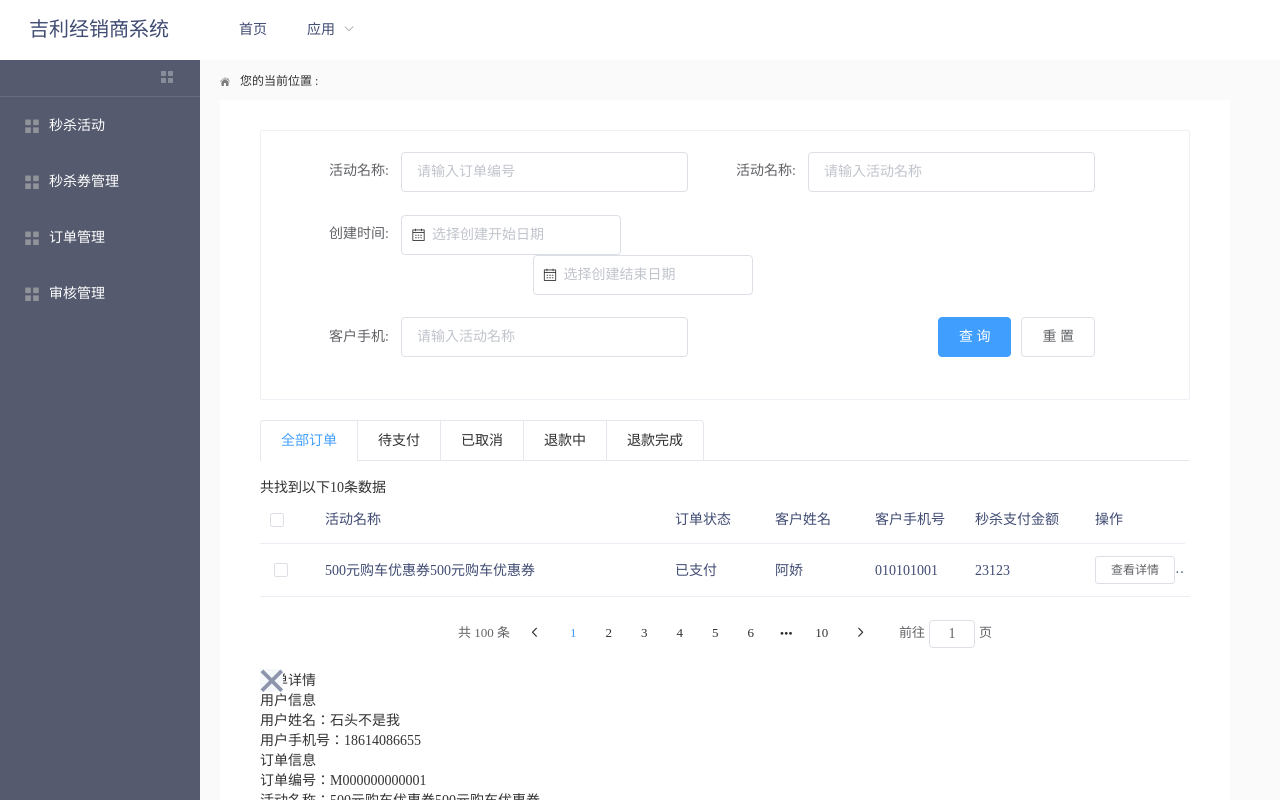
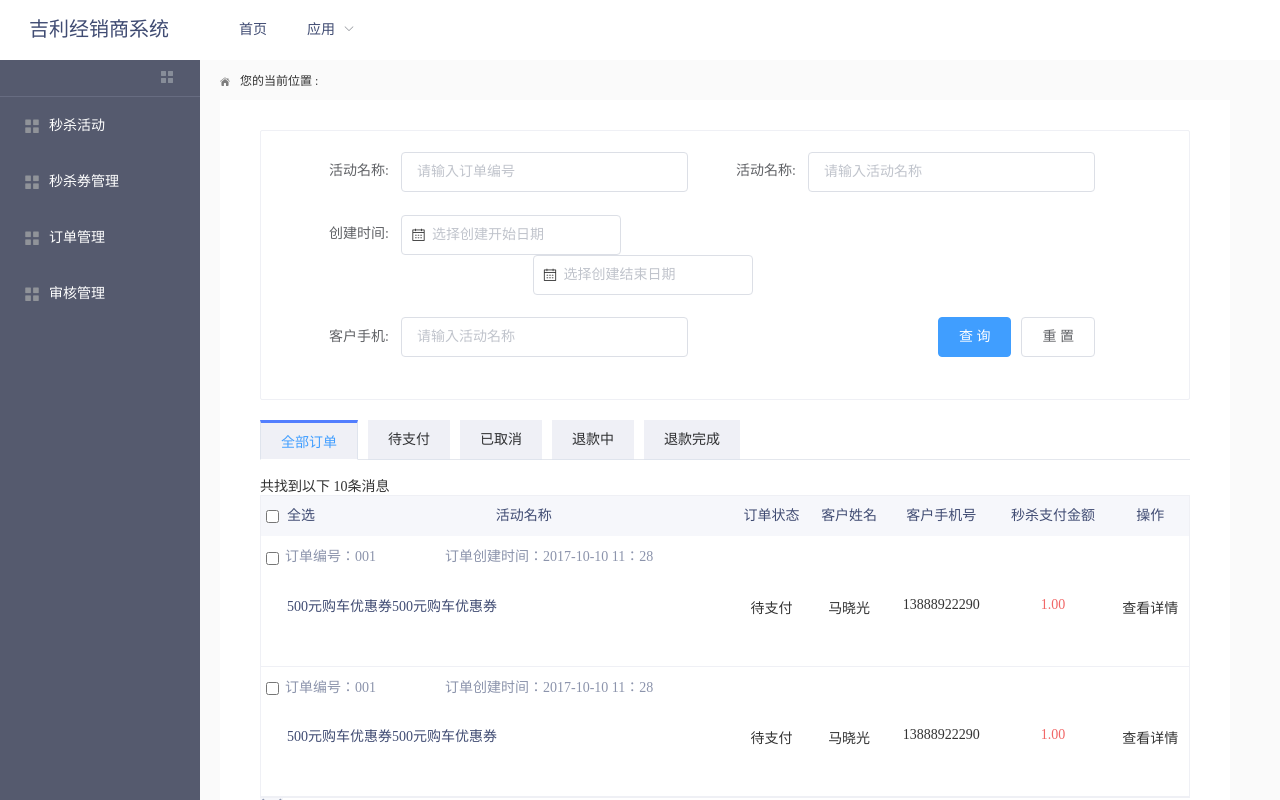
Before and after one commit to hejiao76/marketing_bms, a Vue app: page /#/sedkill/order_list in a window 1280 px wide. Shown: the top 800 px of the page. Built offline with nearby package versions, Linux system fonts and the light colour scheme.

Commit message:
订单详情

```diff
--- a/src/assets/css/style.css
+++ b/src/assets/css/style.css
@@ -441,3 +441,112 @@ table{
   transform: translate(-50%,-50%);
   color: #5e7382;
 }
+html,body{
+  background: #fff;
+}
+.table-order{
+  width: 100%;
+  border-collapse: collapse;
+  background: #fff;
+}
+.table-order th{
+  height: 40px;
+  line-height: 40px;
+  color: #404C73;
+  font-size: 14px;
+  font-weight: 400;
+  background: #F6F7FB;
+}
+.order-row-none{
+  height: 20px;
+}
+.order-row-none td{
+  border: 0 !important;
+}
+.tr-th{
+  background: #fff;
+  height: 40px;
+  line-height: 40px;
+  color: #8C94AC;
+  overflow: hidden;
+}
+.table-order tbody td{
+  font-size: 14px;
+}
+.tr-th span{
+  float: left;
+  height: 20px;
+  line-height: 20px;
+  padding: 2px 0 0;
+  font-size: 14px;
+  font-weight: normal;
+  _displan:inline;
+}
+.tr-th .inp-check{
+  width: 14px;
+  margin:0 5px;
+}
+.tr-th .number{
+  width: 160px;
+}
+.tr-th .datatime,.payfor{
+  width: 250px;
+  margin-right: 30px;
+  _margin-right: 15px;
+}
+.tr-td{
+  text-align: center;
+  vertical-align: top;
+  border-bottom: 1px solid #EFF0F5;
+  height: 90px;
+
+}
+.tr-td td{
+  padding: 21px 0;
+  vertical-align: top !important;
+}
+.car-list{
+  display: block;
+  width: 340px;
+  float: left;
+}
+.car-list-img{
+  float: left;
+  width: 60px;
+  height: 60px;
+  border: 1px solid #EFF0F5;
+  margin: 0 14px;
+  overflow: hidden;
+  _display:inline;
+}
+.car-list-txt{
+  float: left;
+  font-size: 14px;
+  line-height: 20px;
+  overflow: hidden;
+  color: #404C73;
+  padding-left: 26px;
+}
+.car-list-txt a{
+  color:#404C73;
+  /*text-decoration: none;*/
+}
+.clear{
+  display: block;
+  overflow: hidden;
+  clear: both;
+  height: 0;
+  line-height: 0;
+  font-size: 0;
+}
+a.tr-td-a{
+  display: block;
+  color: #404C73;
+  text-decoration: none !important;
+}
+.table-order .price{
+  color: #F16767;
+}
+/*a.tr-td-a:hover{
+	color: #f33;
+}*/
--- a/src/components/order_list.vue
+++ b/src/components/order_list.vue
@@ -1,54 +1,77 @@
 <template>
-  <div>
-    <div><span class="totalTip">共找到以下10条数据</span></div>
-    <el-table
-      ref="multipleTable"
-      :data="tableData3"
-      tooltip-effect="dark"
-      style="width: 100%"
-      @selection-change="handleSelectionChange">
-      <el-table-column
-        type="selection"
-        width="55">
-      </el-table-column>
-      <el-table-column
-        label="活动名称"
-        width="350">
-        <template slot-scope="scope">{{ scope.row.oderName }}</template>
-      </el-table-column>
-      <el-table-column
-        label="订单状态"
-        prop="oderStatus"
-        width="100">
-      </el-table-column>
-      <el-table-column
-        label="客户姓名"
-        prop="userName"
-        width="100">
-      </el-table-column>
-      <el-table-column
-        label="客户手机号"
-        prop="userPhone"
-        width="100">
-      </el-table-column>
-      <el-table-column
-        prop="payAmount"
-        label="秒杀支付金额"
-        width="120">
-      </el-table-column>
-      <el-table-column
-        label="操作"
-        width="100"
-        show-overflow-tooltip>
-        <template slot-scope="scope"><el-button
-          size="mini"
-          @click="chekcOder()">查看详情</el-button>
-        </template>
-      </el-table-column>
-    </el-table>
-    <el-pagination class="ds_oq_pageF" @current-change="handleCurrentChange"
-                   :current-page="currentPage" :page-size="10" layout="total, prev, pager, next, jumper"
-                   :total="totalRow"></el-pagination>
+  <div class="tab-content">
+    <div class="tab-pane active">
+      <div class="margin-bottom-10">
+        共找到以下
+        <span>10</span>条消息
+      </div>
+      <div style="border: 1px solid #EFF0F5;">
+        <!-- 订单表格 beigin -->
+        <table class="table-order" cellspacing="0" aria-describedby="example_info">
+          <thead>
+          <tr>
+            <th class="col-md-2"><input style="float:left;margin: 14px 8px 0px 5px" type="checkbox"><span style="float: left;">全选</span>活动名称</th>
+            <th class="col-md-2">订单状态</th>
+            <th class="col-md-2">客户姓名</th>
+            <th class="col-md-2">客户手机号</th>
+            <th class="col-md-2">秒杀支付金额</th>
+            <th class="col-md-2">操作</th>
+          </tr>
+          </thead>
+          <tbody>
+          <tr class="tr-th">
+            <td colspan="10">
+              <span class="inp-check"><input type="checkbox"/></span>
+              <span class="number">订单编号：001</span>
+              <span class="datatime">订单创建时间：2017-10-10 11：28</span>
+            </td>
+          </tr>
+          <tr class="tr-td">
+            <td>
+              <div class="car-list">
+                <div class="car-list-txt">
+                  <a tabindex="_blank">500元购车优惠券500元购车优惠券</a>
+                </div>
+              </div>
+              <div class="clear"></div>
+            </td>
+            <td>待支付</td>
+            <td>马晓光</td>
+            <td>13888922290</td>
+            <td class="price">1.00</td>
+            <td>
+              <a class="more-txt " href="javascript:;">查看详情</a>
+            </td>
+          </tr>
+          <tr class="tr-th">
+            <td colspan="10">
+              <span class="inp-check"><input type="checkbox"/></span>
+              <span class="number">订单编号：001</span>
+              <span class="datatime">订单创建时间：2017-10-10 11：28</span>
+            </td>
+          </tr>
+          <tr class="tr-td">
+            <td>
+              <div class="car-list">
+                <div class="car-list-txt">
+                  <a tabindex="_blank">500元购车优惠券500元购车优惠券</a>
+                </div>
+              </div>
+              <div class="clear"></div>
+            </td>
+            <td>待支付</td>
+            <td>马晓光</td>
+            <td>13888922290</td>
+            <td class="price">1.00</td>
+            <td>
+              <a class="more-txt green"  href="javascript:;">查看详情</a>
+            </td>
+          </tr>
+          </tbody>
+        </table>
+        <!-- 订单表格 end -->
+      </div>
+    </div>
   </div>
 </template>
 
@@ -101,6 +124,22 @@ export default {
 </script>
 
 <!-- Add "scoped" attribute to limit CSS to this component only -->
-<style scoped>
-
+<style>
+  .el-tabs--card>.el-tabs__header .el-tabs__nav{
+    border:none;
+  }
+  .el-tabs__item{
+    background: #EFF0F6;
+  }
+  .el-tabs--card>.el-tabs__header .el-tabs__item{
+    float: left;
+    border-left:none;
+    margin-right:10px;
+    border-bottom: 1px solid #dfe4ed;
+  }
+  .el-tabs--card>.el-tabs__header .el-tabs__item.is-active{
+    border-left: 1px solid #dfe4ed;
+    border-right: 1px solid #dfe4ed;
+    border-top: 3px solid #527EFE;
+  }
 </style>
```
